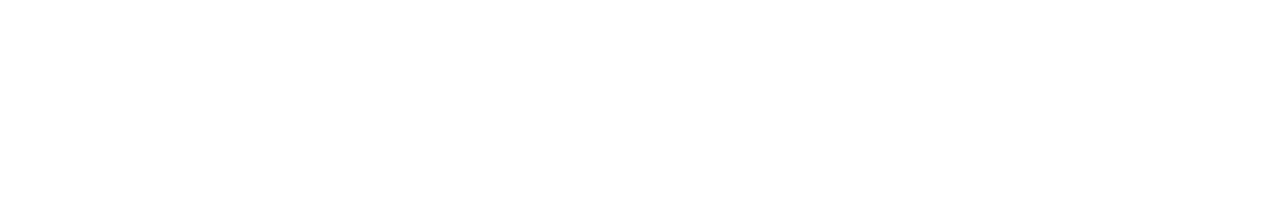
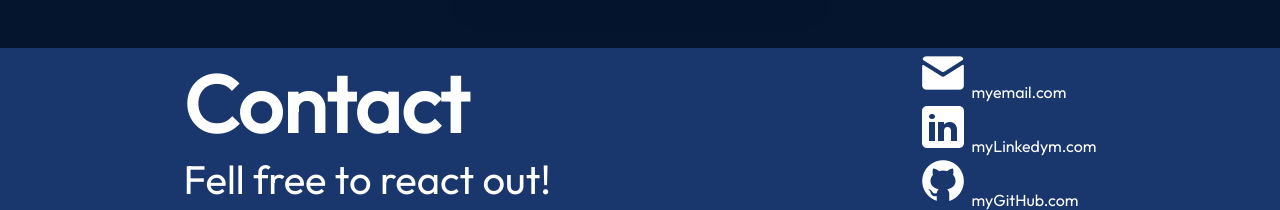
Before and after one commit to Davidson-Tavares/Meu-portifolio, a React (Vite) app in the folder meu-portifolio/: page / in a window 1280 px wide. Shown: the part 3877-4087 px from the top of the page. Before the commit the page ends 3876 px from the top, so only its background shows below. Built offline with nearby package versions, Linux system fonts and the light colour scheme.

Commit message:
Update App.jsx

```diff
--- a/meu-portifolio/src/App.jsx
+++ b/meu-portifolio/src/App.jsx
@@ -1,24 +1,24 @@
-import React,{ useState } from 'react'
+import React, { useState } from 'react'
 import Styles from './App.module.css'
 import Navbar from './components/Navbar/Navbar'
 import Hero from './components/Hero/Hero'
 import About from './components/About/About'
 import Experience from './components/Experience/Experience'
 import Projects from "./components/Projects/Projects"
+import Contact from "./components/Contact/Contact"
 
 function App() {
 
   return (
 
- <div className={Styles.App}>
-  <Navbar/>
-  <Hero />
-  <About />
-  <Experience/>
-  <Projects />
-
-
- </div>
+    <div className={Styles.App}>
+      <Navbar />
+      <Hero />
+      <About />
+      <Experience />
+      <Projects />
+      < Contact />
+    </div>
 
   )
 }
```
